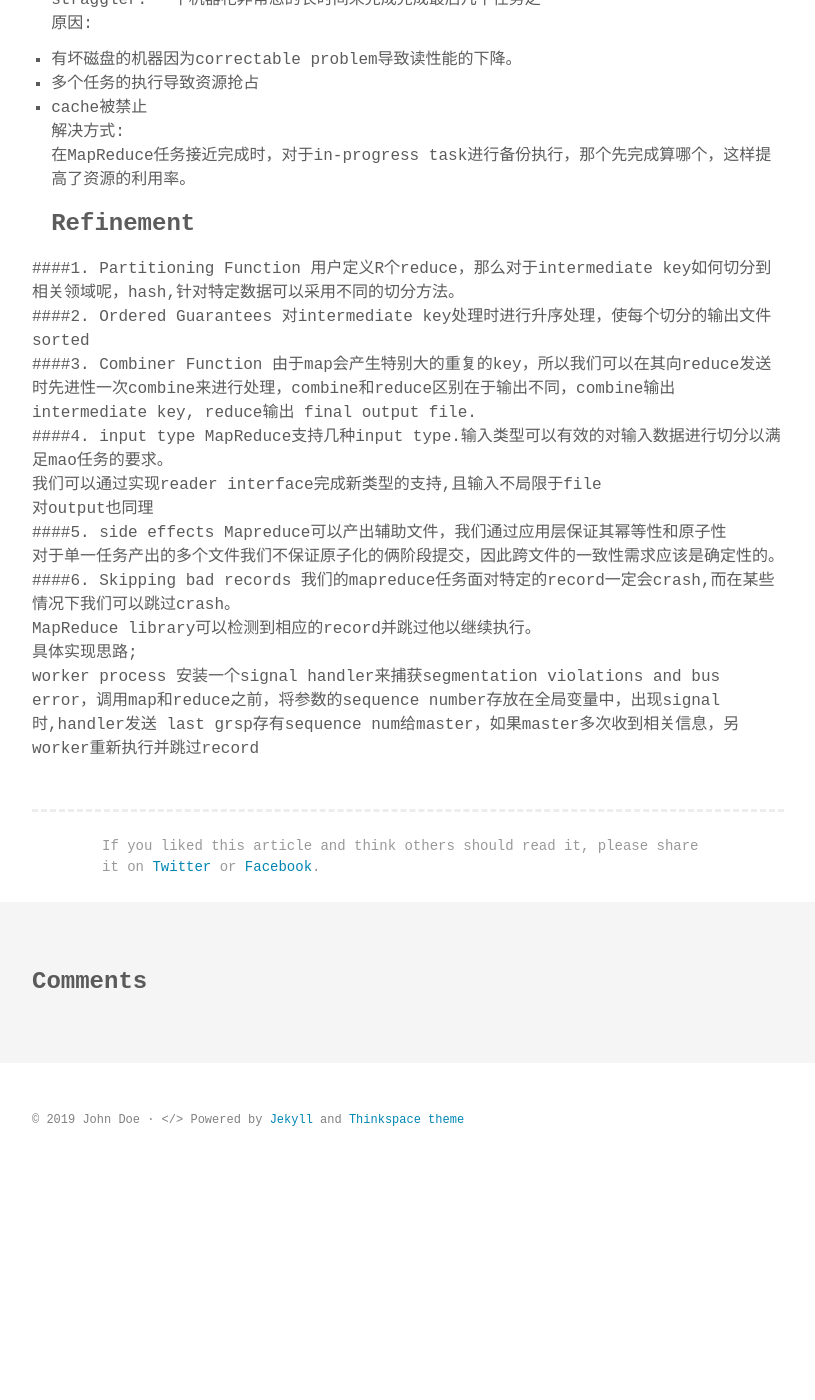
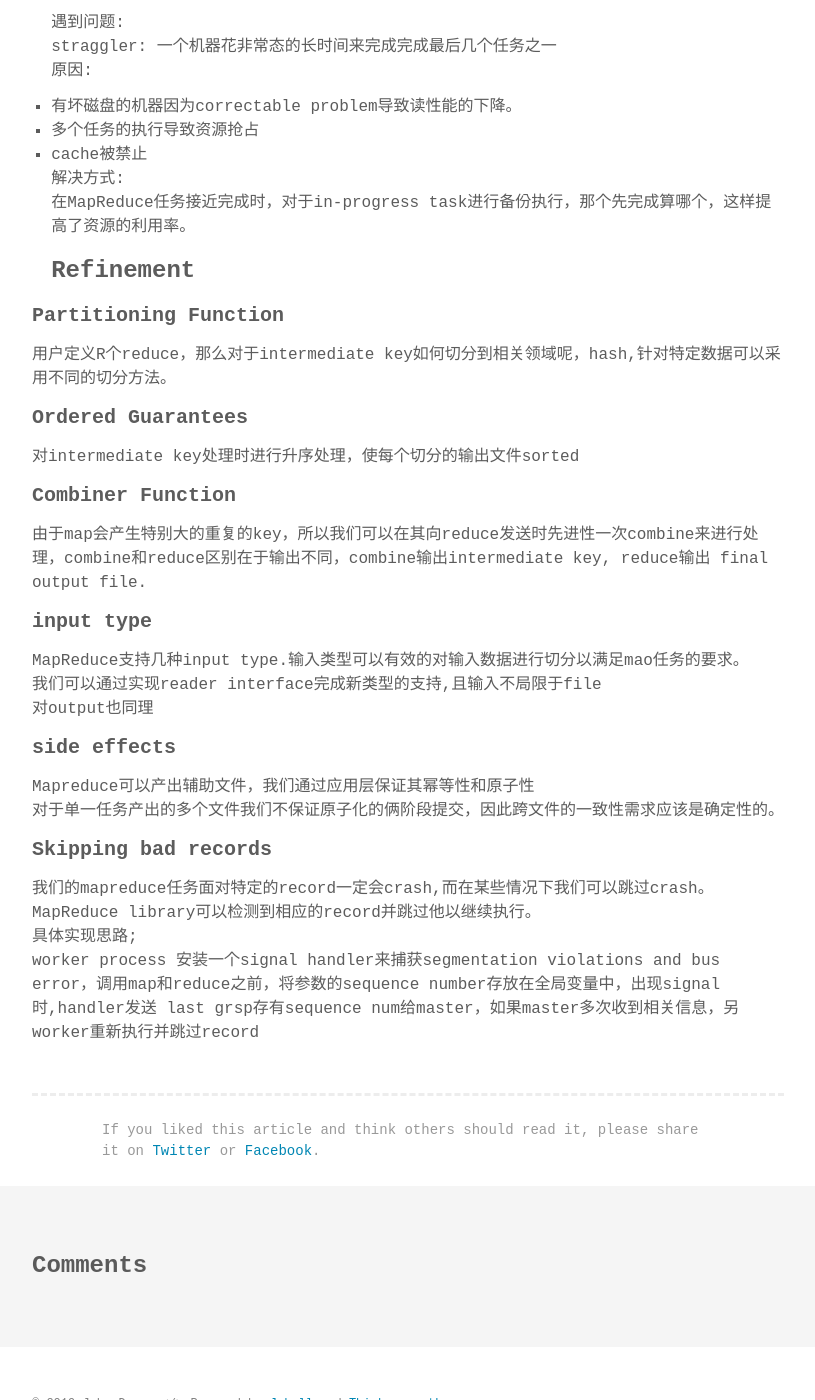
Before and after one commit to cookieli/blog, a Jekyll site: the page built from _posts/2019-3-20-MapReduce.md, in a window 1280 px wide and 1400 px high, scrolled down 2899 px. Shown: the whole window, without its empty margins (232-1047 px from the left). Built offline with Jekyll 4.4.1, drawn with Linux system fonts in a browser that asks for light colours; some web fonts are replaced; our own code applies the rules of GitHub Pages for plain Markdown files; comment, search, counter and statistics services are not loaded; before the commit the page ends 4076 px from its top, so only the background shows below that; some of the changed text lies outside the part shown.

```diff
--- a/_posts/2019-3-20-MapReduce.md
+++ b/_posts/2019-3-20-MapReduce.md
@@ -1,4 +1,4 @@
-###Abstract
+### Abstract
 MapReduce是一个编程模型，用来处理和生成大型数据。其中map处理键值对，用来生成一系列中间pair,reduce用来将同一键的值集合起来。<br/>
 以这样模型生成的代码并行化且隐藏了切割数据，调度机器的细节。<br/>
 ### Introduction
@@ -73,20 +73,20 @@ straggler: 一个机器花非常态的长时间来完成完成最后几个任务
 在MapReduce任务接近完成时，对于in-progress task进行备份执行，那个先完成算哪个，这样提高了资源的利用率。<br/>
 ### Refinement
 
-####1. Partitioning Function
+#### Partitioning Function
 用户定义R个reduce，那么对于intermediate key如何切分到相关领域呢，hash,针对特定数据可以采用不同的切分方法。<br/>
-####2. Ordered Guarantees
+#### Ordered Guarantees
 对intermediate key处理时进行升序处理，使每个切分的输出文件sorted<br/>
-####3. Combiner Function
+#### Combiner Function
 由于map会产生特别大的重复的key，所以我们可以在其向reduce发送时先进性一次combine来进行处理，combine和reduce区别在于输出不同，combine输出intermediate key, reduce输出 final output file.<br/>
-####4. input type
+#### input type
 MapReduce支持几种input type.输入类型可以有效的对输入数据进行切分以满足mao任务的要求。<br/>
 我们可以通过实现reader interface完成新类型的支持,且输入不局限于file<br/>
 对output也同理<br/>
-####5. side effects
+#### side effects
 Mapreduce可以产出辅助文件，我们通过应用层保证其幂等性和原子性<br/>
 对于单一任务产出的多个文件我们不保证原子化的俩阶段提交，因此跨文件的一致性需求应该是确定性的。<br/>
-####6. Skipping bad records
+#### Skipping bad records
 我们的mapreduce任务面对特定的record一定会crash,而在某些情况下我们可以跳过crash。<br/>
 MapReduce library可以检测到相应的record并跳过他以继续执行。<br/>
 具体实现思路;<br/>
```
Also changed, not shown: _posts/2019-3-19-indexing_and_file_organization.md (added, +15 -0 lines), _posts/2019-3-21-attribute_grammar.md (added, +43 -0 lines), _posts/2019-3-22-RPC_call.md (added, +27 -0 lines), _posts/2019-3-23-string.md (added, +29 -0 lines).
